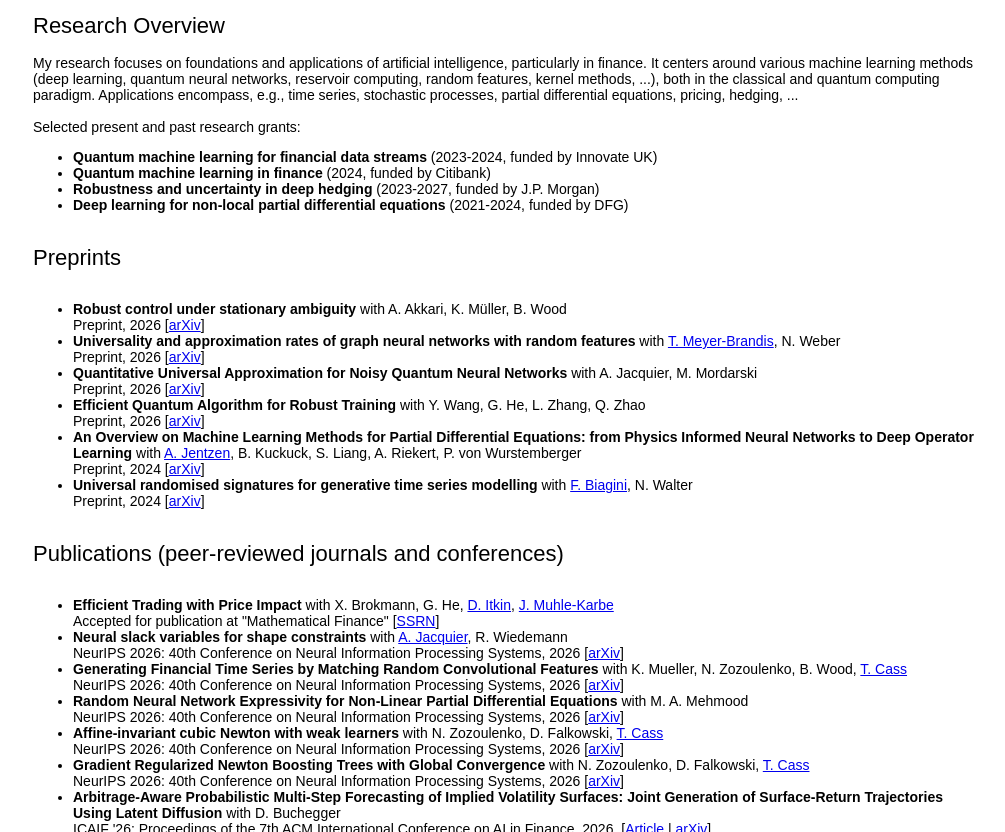
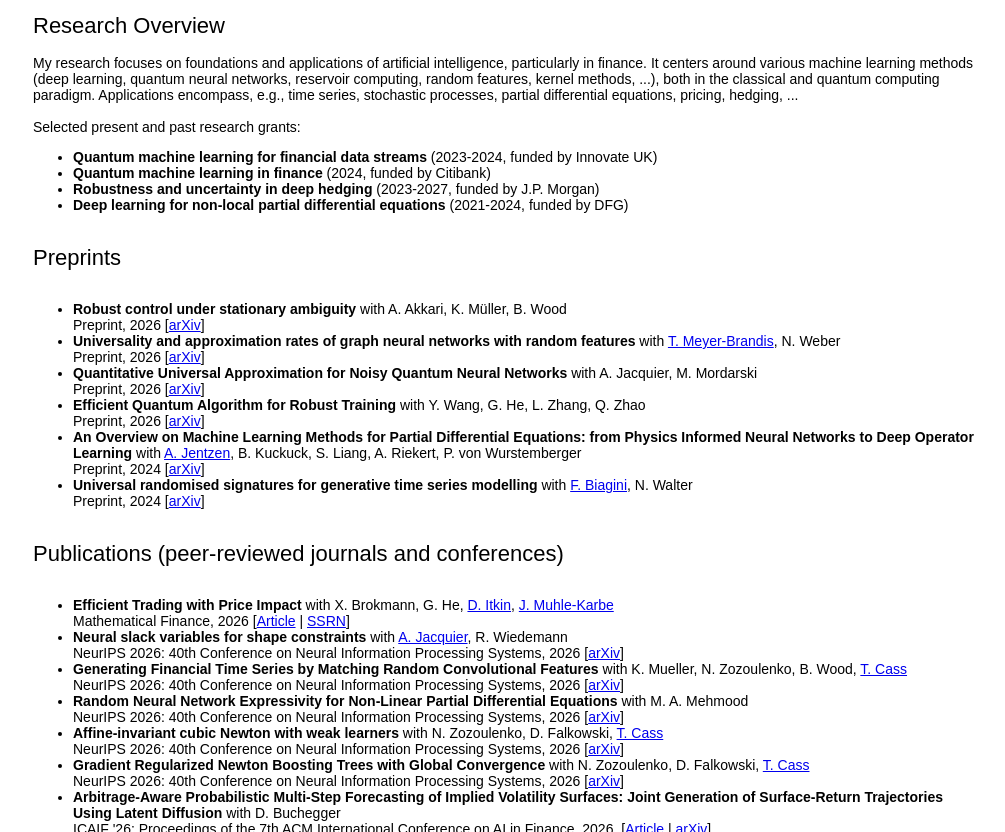
Before and after one commit to lgonon/lgonon.github.io, a plain HTML site: page index.html in a window 1280 px wide. Shown: the part 268-1100 px from the top of the page, without its empty margins (133-1138 px from the left). Drawn offline with Linux system fonts and the light colour scheme.

Commit message:
Update index.html

```diff
--- a/index.html
+++ b/index.html
@@ -107,7 +107,7 @@
                 <heading>Publications (peer-reviewed journals and conferences)</heading> <br><br>
                 <ul>
                       <li> <b>Efficient Trading with Price Impact</b> with X. Brokmann, G. He, <a href="https://www.lse.ac.uk/statistics/people/david-itkin"> D. Itkin</a>, <a href="https://wwwf.imperial.ac.uk/~jmuhleka/"> J. Muhle-Karbe</a><br>
-                        Accepted for publication at "Mathematical Finance" [<a href="https://papers.ssrn.com/sol3/papers.cfm?abstract_id=5014119">SSRN</a>]  </li>
+                        Mathematical Finance, 2026 [<a href="http://doi.org/10.1111/mafi.70066">Article</a> | <a href="https://papers.ssrn.com/sol3/papers.cfm?abstract_id=5014119">SSRN</a>]  </li>
                     <li> <b>Neural slack variables for shape constraints </b> with <a href="https://jackantoinejacquie.wixsite.com/jacquier"> A. Jacquier</a>, R. Wiedemann <br>
                         NeurIPS 2026: 40th Conference on Neural Information Processing Systems, 2026  [<a href="https://arxiv.org/abs/2606.13803">arXiv</a>] </li>
                      <li> <b>Generating Financial Time Series by Matching Random Convolutional Features</b> with  K. Mueller, N. Zozoulenko, B. Wood, <a href="https://profiles.imperial.ac.uk/thomas.cass"> T. Cass</a><br>
```
